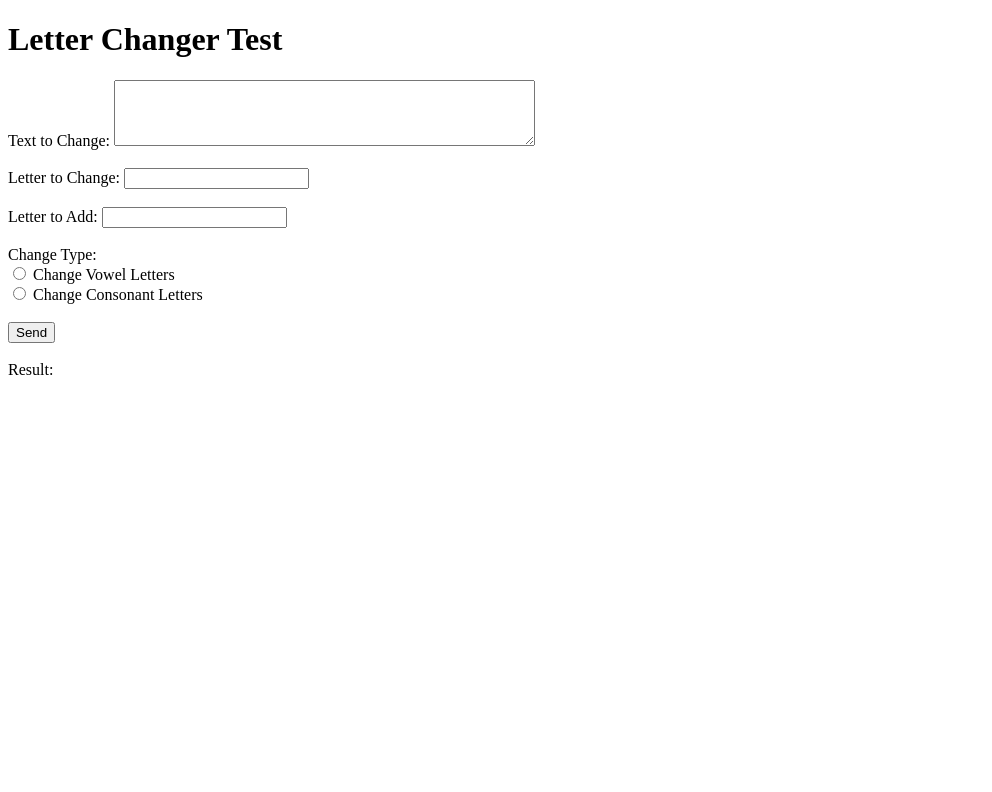
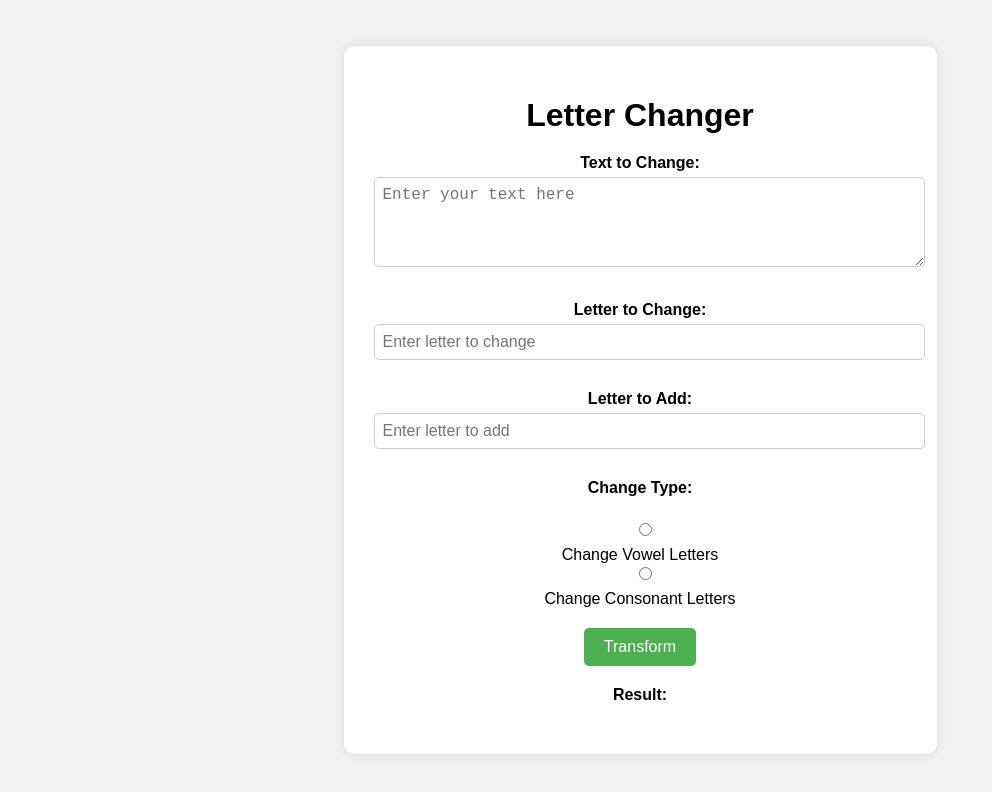
Before and after one commit to bilalseen/js-exercises, a plain HTML site: page javascript exercises/05/index.html in a window 1280 px wide. Shown: the whole page, without its empty margins (0-992 px from the left). Drawn offline with Linux system fonts and the light colour scheme.

```diff
--- a/javascript exercises/05/index.html
+++ b/javascript exercises/05/index.html
@@ -5,29 +5,42 @@
     <meta charset="UTF-8">
     <meta http-equiv="X-UA-Compatible" content="IE=edge">
     <meta name="viewport" content="width=device-width, initial-scale=1.0">
-    <title>Letter Changer Test</title>
+    <title>Letter Changer</title>
+    <link rel="stylesheet" href="style.css">
 </head>
 
 <body>
-    <h1>Letter Changer Test</h1>
+    <div class="container">
+        <h1>Letter Changer</h1>
 
+        <div class="input-group">
             <label for="userTextInput">Text to Change:</label>
-    <textarea name="userTextInput" id="userTextInput" rows="4" cols="50"></textarea><br><br>
+            <textarea name="userTextInput" id="userTextInput" rows="4" cols="50" placeholder="Enter your text here"></textarea>
+        </div>
 
+        <div class="input-group">
             <label for="userChangeCharacter">Letter to Change:</label>
-    <input type="text" name="userChangeCharacter" id="userChangeCharacter"><br><br>
+            <input type="text" name="userChangeCharacter" id="userChangeCharacter" placeholder="Enter letter to change">
+        </div>
 
+        <div class="input-group">
             <label for="userAddCharacter">Letter to Add:</label>
-    <input type="text" name="userAddCharacter" id="userAddCharacter"><br><br>
+            <input type="text" name="userAddCharacter" id="userAddCharacter" placeholder="Enter letter to add">
+        </div>
 
+        <div class="input-group">
             <label>Change Type:</label><br>
             <input type="radio" name="changeType" value="vowel" id="radioVowel"> Change Vowel Letters<br>
-    <input type="radio" name="changeType" value="consonant" id="radioConsonant"> Change Consonant Letters<br><br>
+            <input type="radio" name="changeType" value="consonant" id="radioConsonant"> Change Consonant Letters<br>
+        </div>
 
-    <button id="submitButton">Send</button><br><br>
+        <button id="submitButton">Transform</button>
 
+        <div class="result-group">
             <label for="resultText">Result:</label>
             <p id="resultText"></p>
+        </div>
+    </div>
 
     <script src="script.js"></script>
 </body>
--- /dev/null
+++ b/javascript exercises/05/style.css
@@ -0,0 +1,61 @@
+body {
+    font-family: Arial, sans-serif;
+    margin: 0;
+    padding: 0;
+    display: flex;
+    justify-content: center;
+    align-items: center;
+    height: 100vh;
+    background-color: #f0f0f0;
+}
+
+.container {
+    background-color: #ffffff;
+    padding: 30px;
+    border-radius: 10px;
+    box-shadow: 0 0 10px rgba(0, 0, 0, 0.1);
+    text-align: center;
+}
+
+h1 {
+    margin-bottom: 20px;
+}
+
+.input-group, .result-group {
+    margin-bottom: 20px;
+    margin-top: 20px;
+}
+
+label {
+    display: block;
+    font-weight: bold;
+    margin-bottom: 5px;
+}
+
+input, textarea {
+    width: 100%;
+    padding: 8px;
+    font-size: 16px;
+    margin-bottom: 10px;
+    border: 1px solid #ccc;
+    border-radius: 5px;
+}
+
+button {
+    background-color: #4caf50;
+    color: white;
+    padding: 10px 20px;
+    border: none;
+    border-radius: 5px;
+    cursor: pointer;
+    font-size: 16px;
+}
+
+button:hover {
+    background-color: #45a049;
+}
+
+#resultText {
+    font-weight: bold;
+    font-size: 18px;
+}
```
Lines whose indentation alone changed are shown as unchanged.
